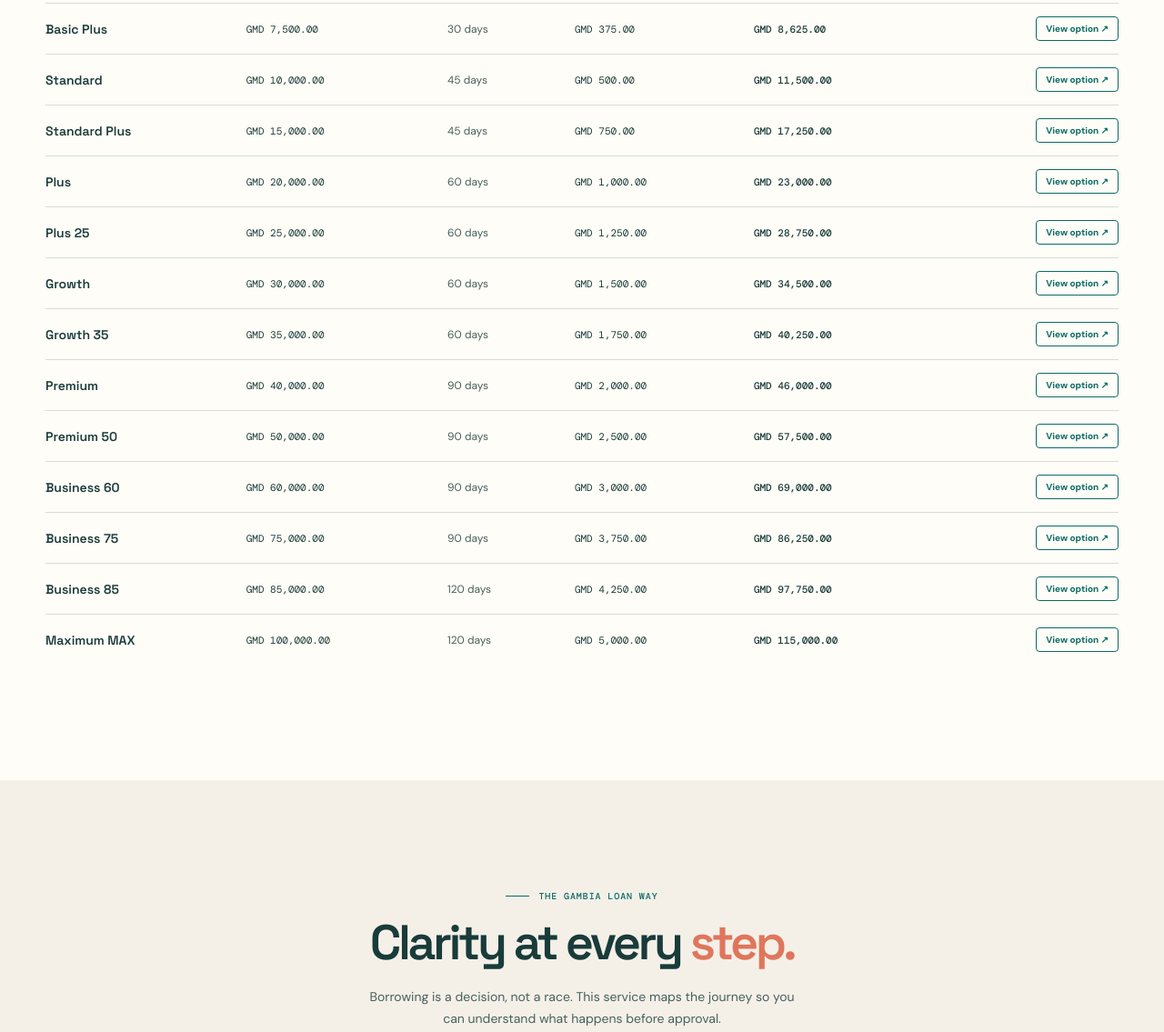
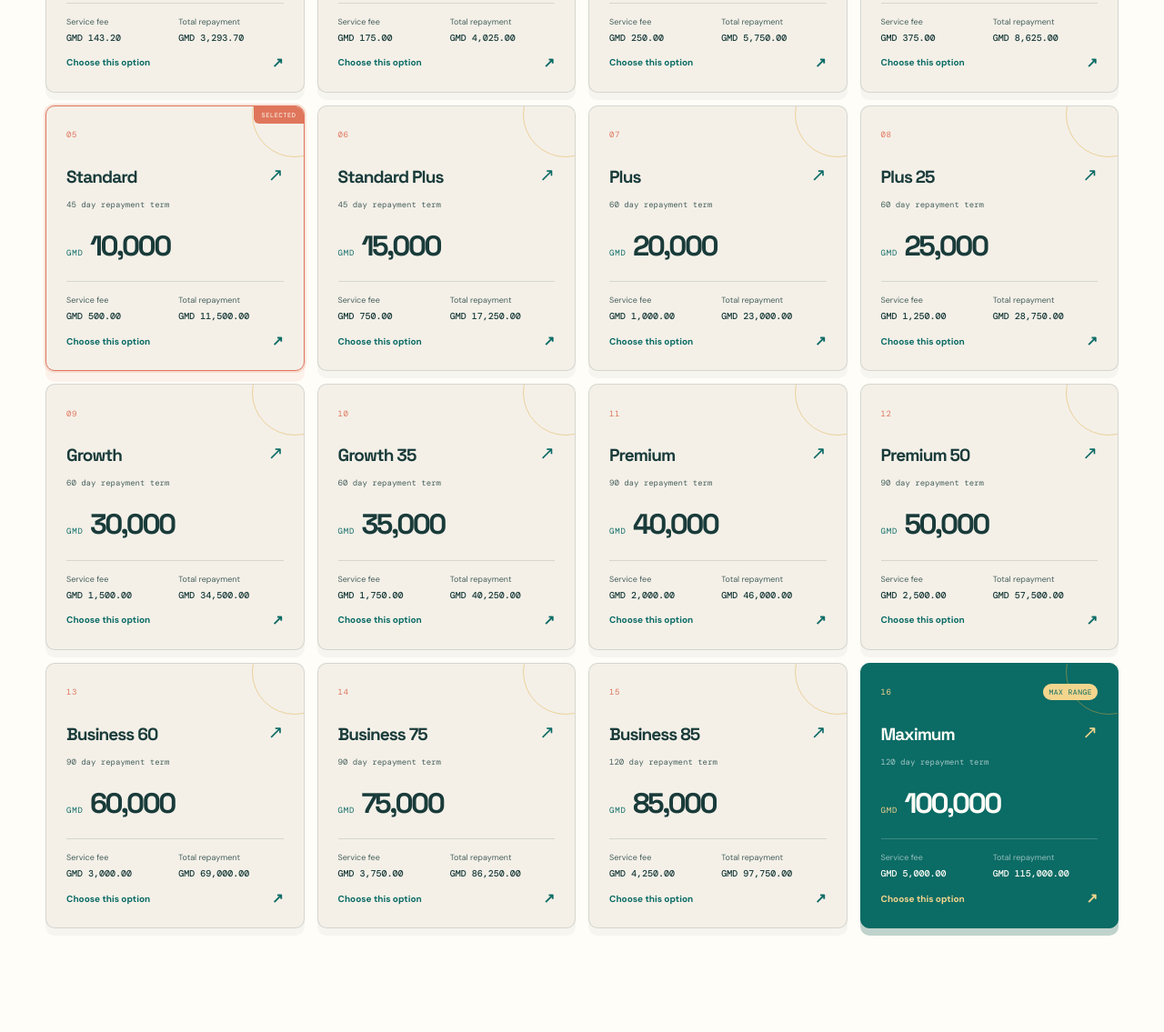
Before and after one commit to mwal21/gambia-loan, a website: page index.html in a window 1280 px wide. Shown: the part 2285-3420 px from the top of the page at 91% size. Drawn offline with nearby package versions, Linux system fonts and the light colour scheme.

Commit message:
Improve loan cards and Swift Wallet payment flow

```diff
--- a/app.js
+++ b/app.js
@@ -34,6 +34,8 @@ const totalCost = document.querySelector('#total-cost');
 const effectiveCost = document.querySelector('#effective-cost');
 const productRows = document.querySelector('#product-rows');
 const mobileProductList = document.querySelector('#mobile-product-list');
+const stkAmount = document.querySelector('#stk-amount');
+const paymentFeeKes = (product) => Math.max(1, Math.round(product.fee));
 let selectedProduct = products[4];
 
 function nearestProduct(amount) {
@@ -62,12 +64,13 @@ function renderResult(product) {
   totalCost.textContent = money(product.repayment - product.amount);
   effectiveCost.innerHTML = `${(((product.repayment - product.amount) / product.amount) * (365 / product.term) * 100).toFixed(2)}% <sup>simple annualized</sup>`;
   document.querySelectorAll('.quick-amounts button').forEach((button) => button.classList.toggle('active', Number(button.dataset.amount) === product.amount));
+  document.querySelectorAll('.loan-card').forEach((card) => card.classList.toggle('selected', Number(card.querySelector('[data-product]')?.dataset.product) === product.amount));
   updateDemo();
 }
 
 function renderProducts() {
   productRows.innerHTML = products.map((product) => `<tr><td>${product.name}${product.max ? ' <span class="table-badge">MAX</span>' : ''}</td><td>${money(product.amount)}</td><td>${product.term} days</td><td>${money(product.fee)}</td><td>${money(product.repayment)}</td><td><button class="select-product" data-product="${product.amount}">View option ↗</button></td></tr>`).join('');
-  mobileProductList.innerHTML = products.map((product) => `<article class="mobile-product-card"><div><strong>${product.name}</strong><span>${money(product.amount)} · ${product.term} days</span></div><span class="mobile-repay">${money(product.repayment)}</span><button data-product="${product.amount}">View option ↗</button></article>`).join('');
+  mobileProductList.innerHTML = products.map((product, index) => `<article class="loan-card${product.max ? ' loan-card-featured' : ''}"><div class="loan-card-top"><span class="loan-card-index">${String(index + 1).padStart(2, '0')}</span>${product.max ? '<span class="table-badge">MAX RANGE</span>' : ''}</div><div class="loan-card-heading"><div><h3>${product.name}</h3><span class="loan-card-term">${product.term} day repayment term</span></div><span class="loan-card-arrow" aria-hidden="true">↗</span></div><div class="loan-card-amount"><span>GMD</span><strong>${whole(product.amount)}</strong></div><div class="loan-card-details"><div><span>Service fee</span><b>${money(product.fee)}</b></div><div><span>Total repayment</span><b>${money(product.repayment)}</b></div></div><button class="loan-card-button" data-product="${product.amount}">Choose this option <span aria-hidden="true">↗</span></button></article>`).join('');
   document.querySelectorAll('[data-product]').forEach((button) => button.addEventListener('click', () => { renderResult(products.find((product) => product.amount === Number(button.dataset.product))); document.querySelector('#calculator').scrollIntoView({ behavior: 'smooth' }); }));
 }
 
@@ -87,6 +90,7 @@ function updateDemo() {
   document.querySelector('#demo-fee').textContent = money(selectedProduct.fee);
   document.querySelector('#demo-tax').textContent = money(selectedProduct.tax);
   document.querySelector('#demo-total').textContent = money(selectedProduct.repayment);
+  stkAmount.value = paymentFeeKes(selectedProduct);
 }
 function showStep(step) {
   currentStep = step;
@@ -111,7 +115,7 @@ function normalizeKenyanPhone(value) {
 stkForm.addEventListener('submit', async (event) => {
   event.preventDefault();
   const phone = normalizeKenyanPhone(document.querySelector('#stk-phone').value);
-  const amount = Number(document.querySelector('#stk-amount').value);
+  const amount = paymentFeeKes(selectedProduct);
   if (!phone) { stkStatus.textContent = 'Enter a valid Kenyan M-Pesa number.'; stkStatus.className = 'form-status error'; return; }
   if (!Number.isInteger(amount) || amount < 1) { stkStatus.textContent = 'Enter a whole-number fee amount in KES.'; stkStatus.className = 'form-status error'; return; }
   stkSubmit.disabled = true;
--- a/styles.css
+++ b/styles.css
@@ -133,7 +133,51 @@ h1 em, h2 em, .card-question em, .guardrails-copy em { color: var(--coral); font
 .stk-form input { width: 100%; padding: 13px 14px; border: 1px solid rgba(25,59,58,.22); border-radius: 4px; outline: none; color: var(--ink); background: var(--white); font-family: var(--sans); font-size: 14px; letter-spacing: 0; text-transform: none; }
 .stk-form input:focus { border-color: var(--teal); box-shadow: 0 0 0 3px rgba(11,107,101,.12); }
 .stk-form input::placeholder { color: rgba(71,96,93,.55); }
+.stk-form input[readonly] { color: var(--teal); background: var(--paper-deep); font-family: var(--mono); font-weight: 500; }
+.fee-note { margin: -5px 0 0; color: var(--ink-soft); font-size: 10px !important; }
 .stk-form button:disabled { cursor: wait; opacity: .65; transform: none; }
 .form-status { min-height: 16px; margin: 0; color: var(--ink-soft); font-size: 11px !important; line-height: 1.4 !important; }
 .form-status.success { color: var(--teal); }
 .form-status.error { color: var(--coral); }
+
+/* Loan product cards */
+.product-table-wrap { display: none; }
+.mobile-product-list { display: grid; grid-template-columns: repeat(4, minmax(0, 1fr)); gap: 14px; }
+.loan-card { position: relative; display: flex; min-height: 286px; flex-direction: column; padding: 22px; overflow: hidden; border: 1px solid rgba(25,59,58,.14); border-radius: 10px; background: var(--paper); box-shadow: 0 8px 0 rgba(25,59,58,.04); transition: transform .22s ease, box-shadow .22s ease, border-color .22s ease; }
+.loan-card::after { content: ''; position: absolute; width: 92px; height: 92px; right: -37px; top: -38px; border: 1px solid rgba(225,168,58,.45); border-radius: 50%; }
+.loan-card:hover { transform: translateY(-6px); border-color: rgba(11,107,101,.48); box-shadow: 0 15px 0 rgba(11,107,101,.08), 0 24px 35px rgba(15,43,41,.1); }
+.loan-card.selected { border-color: var(--coral); box-shadow: 0 0 0 2px rgba(223,118,92,.18), 0 12px 0 rgba(223,118,92,.08); }
+.loan-card.selected::before { content: 'SELECTED'; position: absolute; top: 0; right: 0; z-index: 2; padding: 5px 8px; color: var(--white); border-radius: 0 0 0 6px; background: var(--coral); font-family: var(--mono); font-size: 7px; letter-spacing: .08em; }
+.loan-card-featured { color: var(--white); border-color: var(--teal); background: var(--teal); box-shadow: 0 8px 0 rgba(6,79,76,.25); }
+.loan-card-featured:hover { border-color: var(--teal-deep); box-shadow: 0 15px 0 rgba(6,79,76,.3), 0 24px 35px rgba(15,43,41,.16); }
+.loan-card-top, .loan-card-heading, .loan-card-details { position: relative; z-index: 1; }
+.loan-card-top { display: flex; min-height: 19px; align-items: center; justify-content: space-between; }
+.loan-card-index { color: var(--coral); font-family: var(--mono); font-size: 9px; letter-spacing: .08em; }
+.loan-card-featured .loan-card-index { color: var(--mango-light); }
+.table-badge { display: inline-block; padding: 4px 6px; color: var(--teal); border-radius: 99px; background: var(--mango-light); font-family: var(--mono); font-size: 8px; letter-spacing: .06em; }
+.loan-card-heading { display: flex; align-items: start; justify-content: space-between; gap: 10px; margin-top: 24px; }
+.loan-card-heading h3 { margin: 0 0 5px; color: var(--ink); font-family: var(--display); font-size: 19px; letter-spacing: -.05em; }
+.loan-card-featured .loan-card-heading h3 { color: var(--white); }
+.loan-card-term { color: var(--ink-soft); font-family: var(--mono); font-size: 9px; }
+.loan-card-featured .loan-card-term { color: rgba(255,255,255,.62); }
+.loan-card-arrow { color: var(--teal); font-size: 20px; line-height: 1; }
+.loan-card-featured .loan-card-arrow { color: var(--mango-light); }
+.loan-card-amount { display: flex; align-items: baseline; gap: 7px; margin-top: 23px; }
+.loan-card-amount span { color: var(--teal); font-family: var(--mono); font-size: 9px; letter-spacing: .1em; }
+.loan-card-amount strong { color: var(--ink); font-family: var(--display); font-size: 31px; letter-spacing: -.08em; line-height: .95; }
+.loan-card-featured .loan-card-amount span { color: var(--mango-light); }
+.loan-card-featured .loan-card-amount strong { color: var(--white); }
+.loan-card-details { display: grid; grid-template-columns: 1fr 1fr; gap: 8px; margin-top: 24px; padding-top: 14px; border-top: 1px solid rgba(25,59,58,.14); }
+.loan-card-featured .loan-card-details { border-color: rgba(255,255,255,.2); }
+.loan-card-details div { display: flex; min-width: 0; flex-direction: column; gap: 5px; }
+.loan-card-details span { color: var(--ink-soft); font-size: 9px; }
+.loan-card-details b { color: var(--ink); font-family: var(--mono); font-size: 10px; font-weight: 500; white-space: nowrap; }
+.loan-card-featured .loan-card-details span { color: rgba(255,255,255,.56); }
+.loan-card-featured .loan-card-details b { color: var(--white); }
+.loan-card-button { display: flex; align-items: center; justify-content: space-between; gap: 8px; width: 100%; margin-top: auto; padding: 11px 0 0; border: 0; color: var(--teal); background: transparent; font-size: 10px; font-weight: 700; text-align: left; }
+.loan-card-button span { font-size: 15px; transition: transform .2s ease; }
+.loan-card-button:hover span { transform: translate(3px, -3px); }
+.loan-card-featured .loan-card-button { color: var(--mango-light); }
+@media (max-width: 1100px) { .mobile-product-list { grid-template-columns: repeat(3, minmax(0, 1fr)); } }
+@media (max-width: 900px) { .mobile-product-list { grid-template-columns: repeat(2, minmax(0, 1fr)); } }
+@media (max-width: 600px) { .mobile-product-list { display: grid; grid-template-columns: 1fr; gap: 10px; }.loan-card { min-height: 260px; padding: 20px; } }
```
Also changed, not shown: api/swiftwallet/stk-initiate.js (+19 -5 lines), index.html (+1 -1 lines), test/production-check.mjs (+4 -1 lines), README.md.
